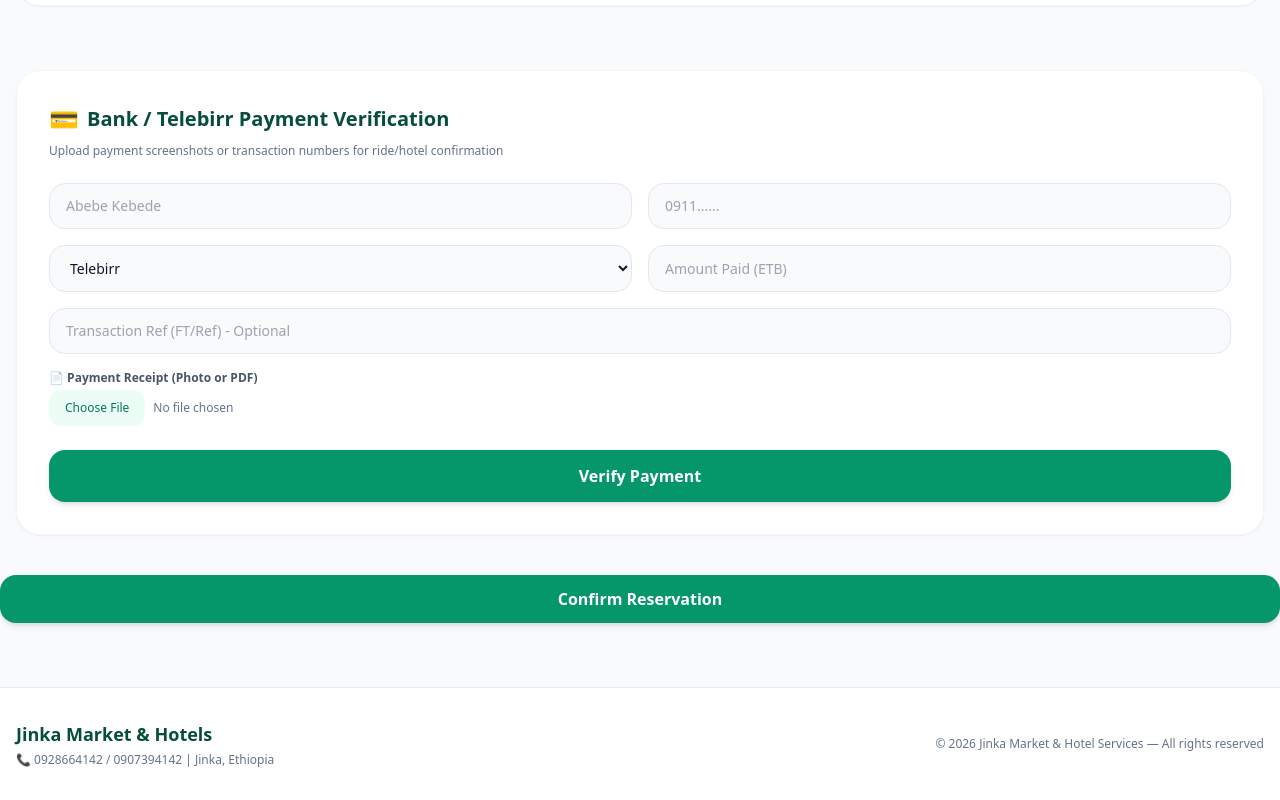
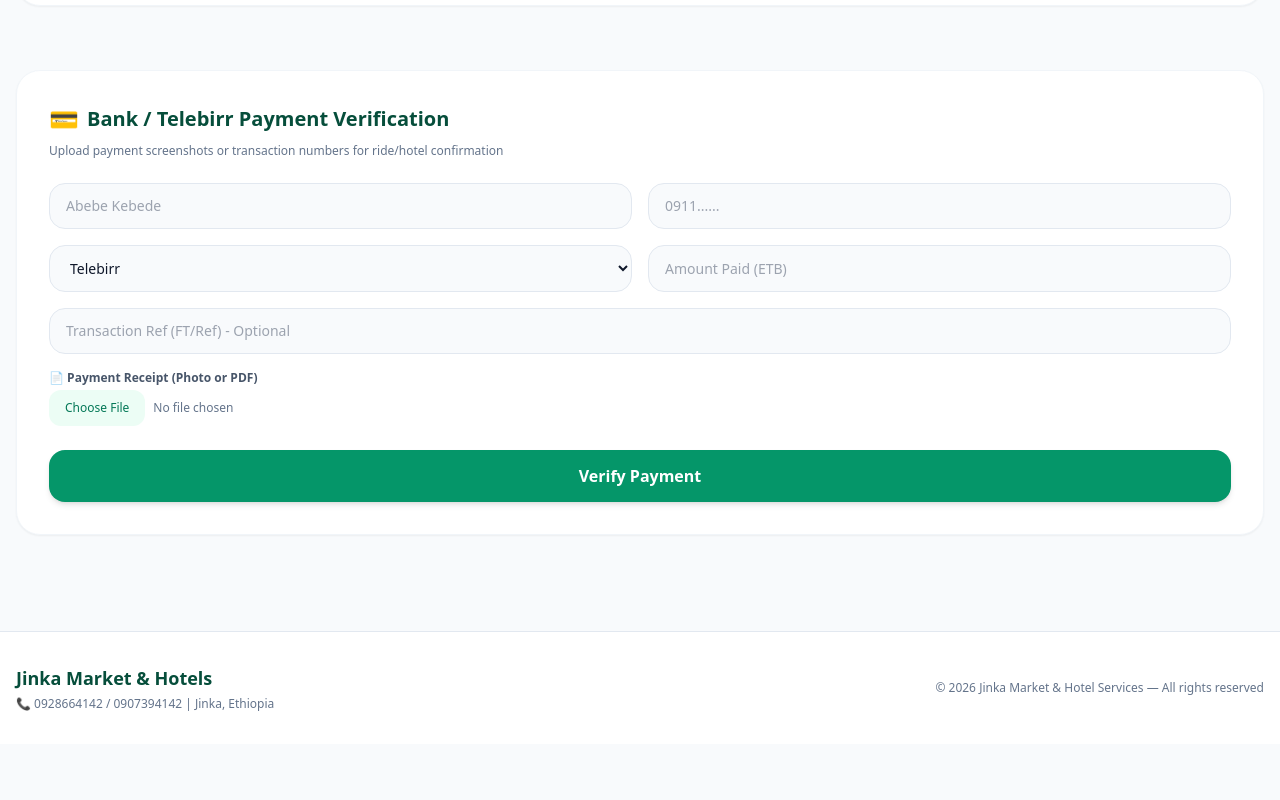
Before and after one commit to pikalopikalo4-wq/JinkaMarkets, a website: page delivery.html in a window 1280 px wide. Shown: the part 2164-2964 px from the top of the page. After the commit the page ends 2908 px from the top, so only its background shows below. Drawn offline with nearby package versions, Linux system fonts and the light colour scheme.

```diff
--- a/delivery.html
+++ b/delivery.html
@@ -290,13 +290,6 @@
     </div>
   </section>
 
-          <button type="submit" class="w-full bg-emerald-600 text-white font-bold py-3 rounded-2xl hover:bg-emerald-700 transition shadow-md mt-2" data-i18n="btn_confirm_hotel">
-          Confirm Reservation
-        </button>
-      </form>
-    </div>
-  </div>
-
   <!-- FOOTER -->
   <footer class="bg-white border-t border-slate-200 mt-16">
     <div class="max-w-7xl mx-auto px-4 py-8 flex flex-col md:flex-row items-center justify-between gap-4">
@@ -450,7 +443,6 @@
         pay_placeholder_ref: "Transaction Ref (FT/Ref) - Optional",
         pay_receipt_label: "📄 Payment Receipt (Photo or PDF)",
         pay_submit: "Verify Payment",
-        btn_confirm_hotel: "Confirm Reservation",
         footer_rights: "Jinka Market & Hotel Services — All rights reserved"
       },
       am: {
@@ -521,7 +513,6 @@
         pay_placeholder_ref: "የግብይት መለያ (Transaction Ref/FT)",
         pay_receipt_label: "📄 የክፍያ ደረሰኝ (Photo / PDF)",
         pay_submit: "ክፍያ አረጋግጥ",
-        btn_confirm_hotel: "ቡኪንግ አረጋግጥ",
         footer_rights: "መብቱ በሕግ የተጠበቀ ነው"
       }
     };
```
